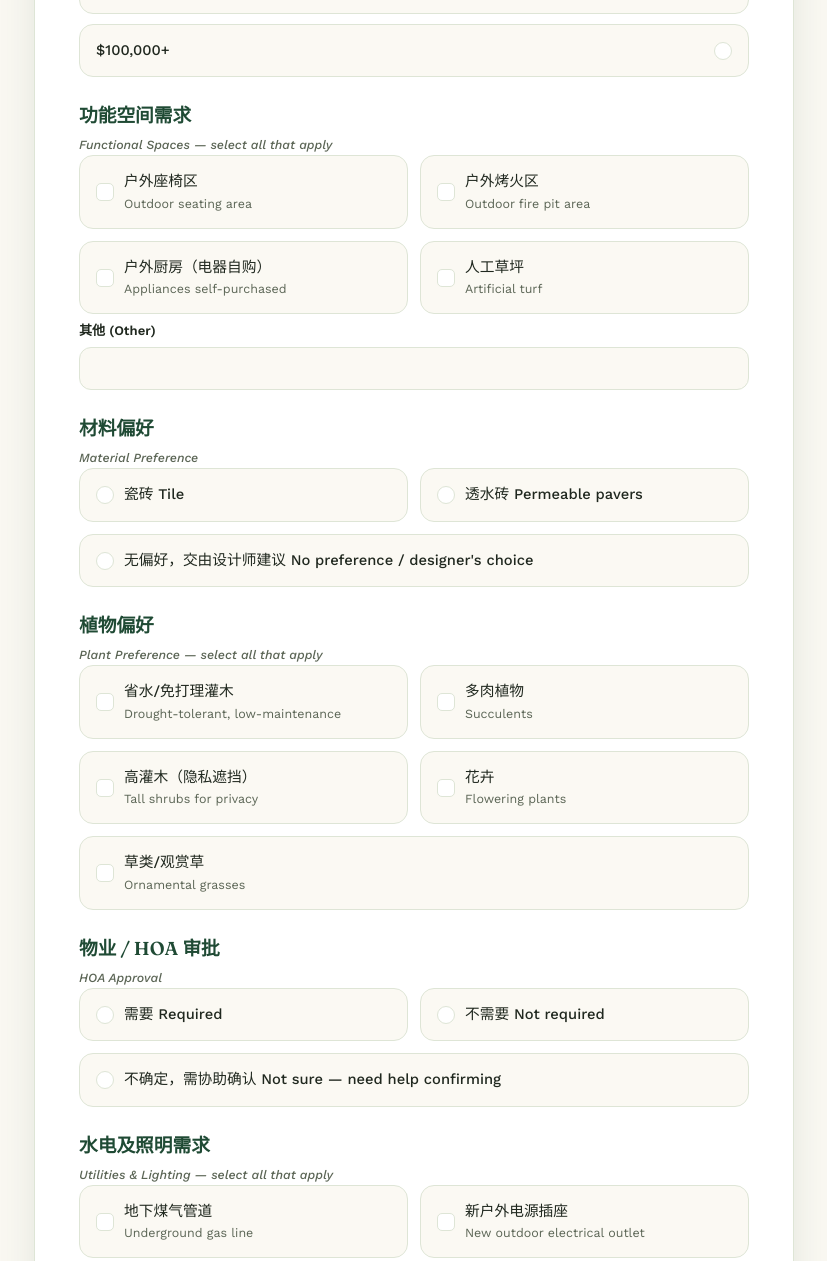
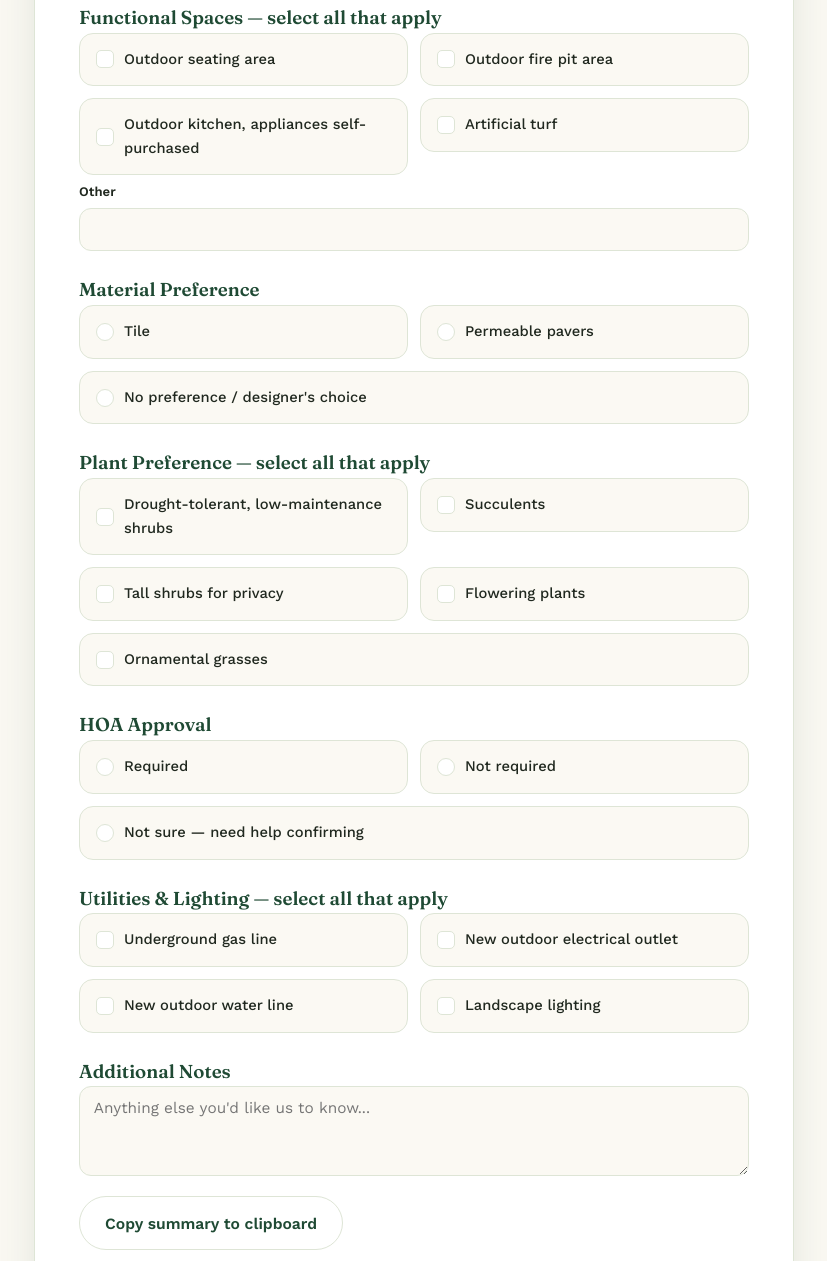
Before and after one commit to oneapple396/mulan-landscape-website, a plain HTML site: page index.html in a window 1280 px wide. Shown: the part 4731-5992 px from the top of the page, without its empty margins (226-1053 px from the left). Drawn offline with nearby package versions, Linux system fonts and the light colour scheme.

Commit message:
Survey section respects language toggle instead of always showing bilingual text

```diff
--- a/index.html
+++ b/index.html
@@ -772,32 +772,32 @@
       <div class="survey-head">
         <p class="eyebrow" data-i18n="survey-eyebrow">Before we meet</p>
         <h2 data-i18n="survey-h2">Tell us about your project.</h2>
-        <p class="lede" style="margin:10px auto 0;">Fill this out before our first meeting so we can design a space that truly fits your family. 请在初次见面前填写此表，帮助我们为您的家庭量身设计。</p>
+        <p class="lede" style="margin:10px auto 0;" data-i18n="survey-lede">Fill this out before our first meeting so we can design a space that truly fits your family.</p>
       </div>
       <div class="survey-card">
 
-        <h3>基本信息 <small>Basic Information</small></h3>
+        <h3 data-i18n="sv-h3-basic">Basic Information</h3>
         <div class="field-row">
-          <div class="field"><label for="sv-name">姓名 (Name)</label><input type="text" id="sv-name"></div>
-          <div class="field"><label for="sv-phone">电话 (Phone)</label><input type="tel" id="sv-phone"></div>
+          <div class="field"><label for="sv-name" data-i18n="sv-label-name">Name</label><input type="text" id="sv-name"></div>
+          <div class="field"><label for="sv-phone" data-i18n="sv-label-phone">Phone</label><input type="tel" id="sv-phone"></div>
         </div>
         <div class="field-row">
-          <div class="field"><label for="sv-email">邮箱 (Email)</label><input type="email" id="sv-email"></div>
-          <div class="field"><label for="sv-date">填写日期 (Date)</label><input type="date" id="sv-date"></div>
+          <div class="field"><label for="sv-email" data-i18n="sv-label-email">Email</label><input type="email" id="sv-email"></div>
+          <div class="field"><label for="sv-date" data-i18n="sv-label-date">Date</label><input type="date" id="sv-date"></div>
         </div>
-        <div class="field"><label for="sv-address">项目地址 (Property Address)</label><input type="text" id="sv-address"></div>
+        <div class="field"><label for="sv-address" data-i18n="sv-label-address">Property Address</label><input type="text" id="sv-address"></div>
 
-        <h3>家庭情况 <small>Household</small></h3>
+        <h3 data-i18n="sv-h3-household">Household</h3>
         <div class="field-row">
-          <div class="field"><label for="sv-hh">家庭总人数 (Household size)</label><input type="number" min="1" id="sv-hh"></div>
-          <div class="field"><label for="sv-kids">孩子数量 (Number of children)</label><input type="number" min="0" id="sv-kids"></div>
+          <div class="field"><label for="sv-hh" data-i18n="sv-label-hh">Household size</label><input type="number" min="1" id="sv-hh"></div>
+          <div class="field"><label for="sv-kids" data-i18n="sv-label-kids">Number of children</label><input type="number" min="0" id="sv-kids"></div>
         </div>
         <div class="field-row">
-          <div class="field"><label for="sv-ages">孩子年龄 (Children's ages, e.g. 5, 8, 12)</label><input type="text" id="sv-ages"></div>
-          <div class="field"><label for="sv-pets">宠物 (Pets, if any)</label><input type="text" id="sv-pets"></div>
+          <div class="field"><label for="sv-ages" data-i18n="sv-label-ages">Children's ages, e.g. 5, 8, 12</label><input type="text" id="sv-ages"></div>
+          <div class="field"><label for="sv-pets" data-i18n="sv-label-pets">Pets, if any</label><input type="text" id="sv-pets"></div>
         </div>
 
-        <h3>预算 <small>Budget</small></h3>
+        <h3 data-i18n="sv-h3-budget">Budget</h3>
         <div class="budget-list" id="sv-budget">
           <label class="choice-card radio"><input type="radio" name="sv-budget" value="$10,000–$25,000"><span class="box">$10,000 – $25,000<span class="tick"><svg viewBox="0 0 24 24"><path d="m5 12 5 5 9-10"/></svg></span></span></label>
           <label class="choice-card radio"><input type="radio" name="sv-budget" value="$25,000–$50,000"><span class="box">$25,000 – $50,000<span class="tick"><svg viewBox="0 0 24 24"><path d="m5 12 5 5 9-10"/></svg></span></span></label>
@@ -805,48 +805,48 @@
           <label class="choice-card radio"><input type="radio" name="sv-budget" value="$100,000+"><span class="box">$100,000+<span class="tick"><svg viewBox="0 0 24 24"><path d="m5 12 5 5 9-10"/></svg></span></span></label>
         </div>
 
-        <h3>功能空间需求 <small>Functional Spaces — select all that apply</small></h3>
+        <h3 data-i18n="sv-h3-spaces">Functional Spaces — select all that apply</h3>
         <div class="choice-grid" id="sv-spaces">
-          <label class="choice-card"><input type="checkbox" value="户外座椅区 Outdoor seating area"><span class="box"><span class="tick"><svg viewBox="0 0 24 24"><path d="m5 12 5 5 9-10"/></svg></span><span class="meta">户外座椅区<small>Outdoor seating area</small></span></span></label>
-          <label class="choice-card"><input type="checkbox" value="户外烤火区 Outdoor fire pit area"><span class="box"><span class="tick"><svg viewBox="0 0 24 24"><path d="m5 12 5 5 9-10"/></svg></span><span class="meta">户外烤火区<small>Outdoor fire pit area</small></span></span></label>
-          <label class="choice-card"><input type="checkbox" value="户外厨房（电器自购）Outdoor kitchen, appliances self-purchased"><span class="box"><span class="tick"><svg viewBox="0 0 24 24"><path d="m5 12 5 5 9-10"/></svg></span><span class="meta">户外厨房（电器自购）<small>Appliances self-purchased</small></span></span></label>
-          <label class="choice-card"><input type="checkbox" value="人工草坪 Artificial turf"><span class="box"><span class="tick"><svg viewBox="0 0 24 24"><path d="m5 12 5 5 9-10"/></svg></span><span class="meta">人工草坪<small>Artificial turf</small></span></span></label>
+          <label class="choice-card"><input type="checkbox" value="户外座椅区 Outdoor seating area"><span class="box"><span class="tick"><svg viewBox="0 0 24 24"><path d="m5 12 5 5 9-10"/></svg></span><span class="meta" data-i18n="sv-space-seating">Outdoor seating area</span></span></label>
+          <label class="choice-card"><input type="checkbox" value="户外烤火区 Outdoor fire pit area"><span class="box"><span class="tick"><svg viewBox="0 0 24 24"><path d="m5 12 5 5 9-10"/></svg></span><span class="meta" data-i18n="sv-space-firepit">Outdoor fire pit area</span></span></label>
+          <label class="choice-card"><input type="checkbox" value="户外厨房（电器自购）Outdoor kitchen, appliances self-purchased"><span class="box"><span class="tick"><svg viewBox="0 0 24 24"><path d="m5 12 5 5 9-10"/></svg></span><span class="meta" data-i18n="sv-space-kitchen">Outdoor kitchen, appliances self-purchased</span></span></label>
+          <label class="choice-card"><input type="checkbox" value="人工草坪 Artificial turf"><span class="box"><span class="tick"><svg viewBox="0 0 24 24"><path d="m5 12 5 5 9-10"/></svg></span><span class="meta" data-i18n="sv-space-turf">Artificial turf</span></span></label>
         </div>
-        <div class="field"><label for="sv-spaces-other">其他 (Other)</label><input type="text" id="sv-spaces-other"></div>
+        <div class="field"><label for="sv-spaces-other" data-i18n="sv-label-other">Other</label><input type="text" id="sv-spaces-other"></div>
 
-        <h3>材料偏好 <small>Material Preference</small></h3>
+        <h3 data-i18n="sv-h3-material">Material Preference</h3>
         <div class="choice-grid" id="sv-material">
-          <label class="choice-card radio"><input type="radio" name="sv-material" value="瓷砖 Tile"><span class="box"><span class="tick"><svg viewBox="0 0 24 24"><path d="m5 12 5 5 9-10"/></svg></span>瓷砖 Tile</span></label>
-          <label class="choice-card radio"><input type="radio" name="sv-material" value="透水砖 Permeable pavers"><span class="box"><span class="tick"><svg viewBox="0 0 24 24"><path d="m5 12 5 5 9-10"/></svg></span>透水砖 Permeable pavers</span></label>
-          <label class="choice-card radio" style="grid-column:1 / -1;"><input type="radio" name="sv-material" value="无偏好 No preference"><span class="box"><span class="tick"><svg viewBox="0 0 24 24"><path d="m5 12 5 5 9-10"/></svg></span>无偏好，交由设计师建议 No preference / designer's choice</span></label>
+          <label class="choice-card radio"><input type="radio" name="sv-material" value="瓷砖 Tile"><span class="box"><span class="tick"><svg viewBox="0 0 24 24"><path d="m5 12 5 5 9-10"/></svg></span><span data-i18n="sv-material-tile">Tile</span></span></label>
+          <label class="choice-card radio"><input type="radio" name="sv-material" value="透水砖 Permeable pavers"><span class="box"><span class="tick"><svg viewBox="0 0 24 24"><path d="m5 12 5 5 9-10"/></svg></span><span data-i18n="sv-material-pavers">Permeable pavers</span></span></label>
+          <label class="choice-card radio" style="grid-column:1 / -1;"><input type="radio" name="sv-material" value="无偏好 No preference"><span class="box"><span class="tick"><svg viewBox="0 0 24 24"><path d="m5 12 5 5 9-10"/></svg></span><span data-i18n="sv-material-none">No preference / designer's choice</span></span></label>
         </div>
 
-        <h3>植物偏好 <small>Plant Preference — select all that apply</small></h3>
+        <h3 data-i18n="sv-h3-plants">Plant Preference — select all that apply</h3>
         <div class="choice-grid" id="sv-plants">
-          <label class="choice-card"><input type="checkbox" value="省水/免打理灌木 Drought-tolerant, low-maintenance shrubs"><span class="box"><span class="tick"><svg viewBox="0 0 24 24"><path d="m5 12 5 5 9-10"/></svg></span><span class="meta">省水/免打理灌木<small>Drought-tolerant, low-maintenance</small></span></span></label>
-          <label class="choice-card"><input type="checkbox" value="多肉植物 Succulents"><span class="box"><span class="tick"><svg viewBox="0 0 24 24"><path d="m5 12 5 5 9-10"/></svg></span><span class="meta">多肉植物<small>Succulents</small></span></span></label>
-          <label class="choice-card"><input type="checkbox" value="高灌木隐私遮挡 Tall shrubs for privacy"><span class="box"><span class="tick"><svg viewBox="0 0 24 24"><path d="m5 12 5 5 9-10"/></svg></span><span class="meta">高灌木（隐私遮挡）<small>Tall shrubs for privacy</small></span></span></label>
-          <label class="choice-card"><input type="checkbox" value="花卉 Flowers"><span class="box"><span class="tick"><svg viewBox="0 0 24 24"><path d="m5 12 5 5 9-10"/></svg></span><span class="meta">花卉<small>Flowering plants</small></span></span></label>
-          <label class="choice-card" style="grid-column:1 / -1;"><input type="checkbox" value="草类/观赏草 Ornamental grasses"><span class="box"><span class="tick"><svg viewBox="0 0 24 24"><path d="m5 12 5 5 9-10"/></svg></span><span class="meta">草类/观赏草<small>Ornamental grasses</small></span></span></label>
+          <label class="choice-card"><input type="checkbox" value="省水/免打理灌木 Drought-tolerant, low-maintenance shrubs"><span class="box"><span class="tick"><svg viewBox="0 0 24 24"><path d="m5 12 5 5 9-10"/></svg></span><span class="meta" data-i18n="sv-plant-shrubs">Drought-tolerant, low-maintenance shrubs</span></span></label>
+          <label class="choice-card"><input type="checkbox" value="多肉植物 Succulents"><span class="box"><span class="tick"><svg viewBox="0 0 24 24"><path d="m5 12 5 5 9-10"/></svg></span><span class="meta" data-i18n="sv-plant-succulents">Succulents</span></span></label>
+          <label class="choice-card"><input type="checkbox" value="高灌木隐私遮挡 Tall shrubs for privacy"><span class="box"><span class="tick"><svg viewBox="0 0 24 24"><path d="m5 12 5 5 9-10"/></svg></span><span class="meta" data-i18n="sv-plant-privacy">Tall shrubs for privacy</span></span></label>
+          <label class="choice-card"><input type="checkbox" value="花卉 Flowers"><span class="box"><span class="tick"><svg viewBox="0 0 24 24"><path d="m5 12 5 5 9-10"/></svg></span><span class="meta" data-i18n="sv-plant-flowers">Flowering plants</span></span></label>
+          <label class="choice-card" style="grid-column:1 / -1;"><input type="checkbox" value="草类/观赏草 Ornamental grasses"><span class="box"><span class="tick"><svg viewBox="0 0 24 24"><path d="m5 12 5 5 9-10"/></svg></span><span class="meta" data-i18n="sv-plant-grasses">Ornamental grasses</span></span></label>
         </div>
 
-        <h3>物业 / HOA 审批 <small>HOA Approval</small></h3>
+        <h3 data-i18n="sv-h3-hoa">HOA Approval</h3>
         <div class="choice-grid" id="sv-hoa">
-          <label class="choice-card radio"><input type="radio" name="sv-hoa" value="需要 Required"><span class="box"><span class="tick"><svg viewBox="0 0 24 24"><path d="m5 12 5 5 9-10"/></svg></span>需要 Required</span></label>
-          <label class="choice-card radio"><input type="radio" name="sv-hoa" value="不需要 Not required"><span class="box"><span class="tick"><svg viewBox="0 0 24 24"><path d="m5 12 5 5 9-10"/></svg></span>不需要 Not required</span></label>
-          <label class="choice-card radio" style="grid-column:1 / -1;"><input type="radio" name="sv-hoa" value="不确定，需协助确认 Not sure — need help confirming"><span class="box"><span class="tick"><svg viewBox="0 0 24 24"><path d="m5 12 5 5 9-10"/></svg></span>不确定，需协助确认 Not sure — need help confirming</span></label>
+          <label class="choice-card radio"><input type="radio" name="sv-hoa" value="需要 Required"><span class="box"><span class="tick"><svg viewBox="0 0 24 24"><path d="m5 12 5 5 9-10"/></svg></span><span data-i18n="sv-hoa-required">Required</span></span></label>
+          <label class="choice-card radio"><input type="radio" name="sv-hoa" value="不需要 Not required"><span class="box"><span class="tick"><svg viewBox="0 0 24 24"><path d="m5 12 5 5 9-10"/></svg></span><span data-i18n="sv-hoa-notrequired">Not required</span></span></label>
+          <label class="choice-card radio" style="grid-column:1 / -1;"><input type="radio" name="sv-hoa" value="不确定，需协助确认 Not sure — need help confirming"><span class="box"><span class="tick"><svg viewBox="0 0 24 24"><path d="m5 12 5 5 9-10"/></svg></span><span data-i18n="sv-hoa-notsure">Not sure — need help confirming</span></span></label>
         </div>
 
-        <h3>水电及照明需求 <small>Utilities &amp; Lighting — select all that apply</small></h3>
+        <h3 data-i18n="sv-h3-utilities">Utilities &amp; Lighting — select all that apply</h3>
         <div class="choice-grid" id="sv-utilities">
-          <label class="choice-card"><input type="checkbox" value="地下煤气管道 Underground gas line"><span class="box"><span class="tick"><svg viewBox="0 0 24 24"><path d="m5 12 5 5 9-10"/></svg></span><span class="meta">地下煤气管道<small>Underground gas line</small></span></span></label>
-          <label class="choice-card"><input type="checkbox" value="新户外电源插座 New outdoor electrical outlet"><span class="box"><span class="tick"><svg viewBox="0 0 24 24"><path d="m5 12 5 5 9-10"/></svg></span><span class="meta">新户外电源插座<small>New outdoor electrical outlet</small></span></span></label>
-          <label class="choice-card"><input type="checkbox" value="新户外水管 New outdoor water line"><span class="box"><span class="tick"><svg viewBox="0 0 24 24"><path d="m5 12 5 5 9-10"/></svg></span><span class="meta">新户外水管<small>New outdoor water line</small></span></span></label>
-          <label class="choice-card"><input type="checkbox" value="景观灯 Landscape lighting"><span class="box"><span class="tick"><svg viewBox="0 0 24 24"><path d="m5 12 5 5 9-10"/></svg></span><span class="meta">景观灯<small>Landscape lighting</small></span></span></label>
+          <label class="choice-card"><input type="checkbox" value="地下煤气管道 Underground gas line"><span class="box"><span class="tick"><svg viewBox="0 0 24 24"><path d="m5 12 5 5 9-10"/></svg></span><span class="meta" data-i18n="sv-utility-gas">Underground gas line</span></span></label>
+          <label class="choice-card"><input type="checkbox" value="新户外电源插座 New outdoor electrical outlet"><span class="box"><span class="tick"><svg viewBox="0 0 24 24"><path d="m5 12 5 5 9-10"/></svg></span><span class="meta" data-i18n="sv-utility-outlet">New outdoor electrical outlet</span></span></label>
+          <label class="choice-card"><input type="checkbox" value="新户外水管 New outdoor water line"><span class="box"><span class="tick"><svg viewBox="0 0 24 24"><path d="m5 12 5 5 9-10"/></svg></span><span class="meta" data-i18n="sv-utility-water">New outdoor water line</span></span></label>
+          <label class="choice-card"><input type="checkbox" value="景观灯 Landscape lighting"><span class="box"><span class="tick"><svg viewBox="0 0 24 24"><path d="m5 12 5 5 9-10"/></svg></span><span class="meta" data-i18n="sv-utility-lighting">Landscape lighting</span></span></label>
         </div>
 
-        <h3>其他备注 <small>Additional Notes</small></h3>
-        <div class="field"><textarea id="sv-notes" placeholder="任何其他想法或需求... Anything else you'd like us to know..."></textarea></div>
+        <h3 data-i18n="sv-h3-notes">Additional Notes</h3>
+        <div class="field"><textarea id="sv-notes" data-i18n-placeholder="sv-notes-placeholder" placeholder="Anything else you'd like us to know..."></textarea></div>
 
         <div class="summary-actions">
           <button class="btn btn-primary" id="svCopyBtn" type="button" data-i18n="survey-copy-btn">Copy summary to clipboard</button>
@@ -1204,6 +1204,46 @@
     'footer-area': { en: 'Service area', zh: '服务区域' },
     'footer-area-text': { en: 'Irvine, Great Park & Orange County', zh: '尔湾、大公园及橙县地区' },
     'footer-license': { en: 'C-27 Landscape License No. 1120564', zh: 'C-27景观承包商执照编号 1120564' },
+    'survey-lede': { en: "Fill this out before our first meeting so we can design a space that truly fits your family.", zh: '请在初次见面前填写此表，帮助我们为您的家庭量身设计。' },
+    'sv-h3-basic': { en: 'Basic Information', zh: '基本信息' },
+    'sv-label-name': { en: 'Name', zh: '姓名' },
+    'sv-label-phone': { en: 'Phone', zh: '电话' },
+    'sv-label-email': { en: 'Email', zh: '邮箱' },
+    'sv-label-date': { en: 'Date', zh: '填写日期' },
+    'sv-label-address': { en: 'Property Address', zh: '项目地址' },
+    'sv-h3-household': { en: 'Household', zh: '家庭情况' },
+    'sv-label-hh': { en: 'Household size', zh: '家庭总人数' },
+    'sv-label-kids': { en: 'Number of children', zh: '孩子数量' },
+    'sv-label-ages': { en: "Children's ages, e.g. 5, 8, 12", zh: '孩子年龄，例如 5, 8, 12' },
+    'sv-label-pets': { en: 'Pets, if any', zh: '宠物（如有）' },
+    'sv-h3-budget': { en: 'Budget', zh: '预算' },
+    'sv-h3-spaces': { en: 'Functional Spaces — select all that apply', zh: '功能空间需求（可多选）' },
+    'sv-space-seating': { en: 'Outdoor seating area', zh: '户外座椅区' },
+    'sv-space-firepit': { en: 'Outdoor fire pit area', zh: '户外烤火区' },
+    'sv-space-kitchen': { en: 'Outdoor kitchen, appliances self-purchased', zh: '户外厨房（电器自购）' },
+    'sv-space-turf': { en: 'Artificial turf', zh: '人工草坪' },
+    'sv-label-other': { en: 'Other', zh: '其他' },
+    'sv-h3-material': { en: 'Material Preference', zh: '材料偏好' },
+    'sv-material-tile': { en: 'Tile', zh: '瓷砖' },
+    'sv-material-pavers': { en: 'Permeable pavers', zh: '透水砖' },
+    'sv-material-none': { en: "No preference / designer's choice", zh: '无偏好，交由设计师建议' },
+    'sv-h3-plants': { en: 'Plant Preference — select all that apply', zh: '植物偏好（可多选）' },
+    'sv-plant-shrubs': { en: 'Drought-tolerant, low-maintenance shrubs', zh: '省水/免打理灌木' },
+    'sv-plant-succulents': { en: 'Succulents', zh: '多肉植物' },
+    'sv-plant-privacy': { en: 'Tall shrubs for privacy', zh: '高灌木（隐私遮挡）' },
+    'sv-plant-flowers': { en: 'Flowering plants', zh: '花卉' },
+    'sv-plant-grasses': { en: 'Ornamental grasses', zh: '草类/观赏草' },
+    'sv-h3-hoa': { en: 'HOA Approval', zh: '物业 / HOA 审批' },
+    'sv-hoa-required': { en: 'Required', zh: '需要' },
+    'sv-hoa-notrequired': { en: 'Not required', zh: '不需要' },
+    'sv-hoa-notsure': { en: 'Not sure — need help confirming', zh: '不确定，需协助确认' },
+    'sv-h3-utilities': { en: 'Utilities & Lighting — select all that apply', zh: '水电及照明需求（可多选）' },
+    'sv-utility-gas': { en: 'Underground gas line', zh: '地下煤气管道' },
+    'sv-utility-outlet': { en: 'New outdoor electrical outlet', zh: '新户外电源插座' },
+    'sv-utility-water': { en: 'New outdoor water line', zh: '新户外水管' },
+    'sv-utility-lighting': { en: 'Landscape lighting', zh: '景观灯' },
+    'sv-h3-notes': { en: 'Additional Notes', zh: '其他备注' },
+    'sv-notes-placeholder': { en: "Anything else you'd like us to know...", zh: '任何其他想法或需求...' },
   };
   var HTML = {
     'hero-h1': { en: 'Design &amp; build <em>beautiful</em> gardens.', zh: '设计并打造<em>美丽</em>的花园。' },
@@ -1232,6 +1272,10 @@
       var key = el.getAttribute('data-i18n-html');
       if(HTML[key]) el.innerHTML = HTML[key][lang];
     });
+    document.querySelectorAll('[data-i18n-placeholder]').forEach(function(el){
+      var key = el.getAttribute('data-i18n-placeholder');
+      if(TEXT[key]) el.setAttribute('placeholder', TEXT[key][lang]);
+    });
     document.documentElement.setAttribute('lang', lang === 'zh' ? 'zh-CN' : 'en');
     toggle.textContent = lang === 'zh' ? 'EN' : '中文';
     save(lang);
```
